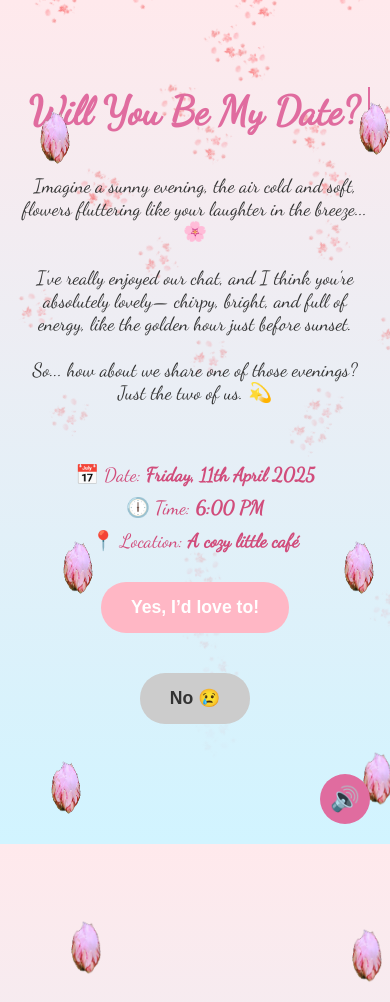
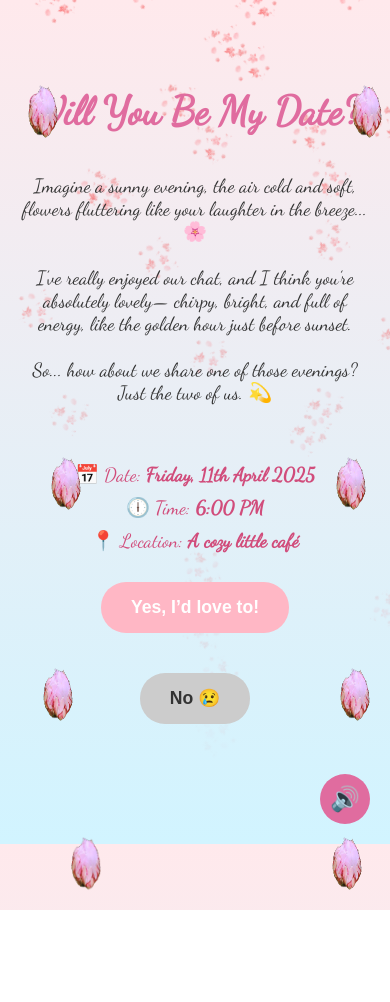
Before and after one commit to YashKarpe96/date-invite, a plain HTML site: page index.html in a window 390 px wide. Shown: the top 1002 px of the page. After the commit the page ends 910 px from the top, so only its background shows below. Drawn offline with Linux system fonts and the light colour scheme.

Commit message:
Update index.html

```diff
--- a/index.html
+++ b/index.html
@@ -189,26 +189,26 @@
 
         /* Desktop Flower Positions */
         #flower1 { top: 10vh; left: 7vw; }
-        #flower2 { top: 24vh; left: 20vw; }
-        #flower3 { top: 40vh; left: 30vw; }
-        #flower4 { top: 60vh; left: 40vw; }
-        #flower5 { top: 61vh; left: 50vw; }
-        #flower6 { top: 39vh; left: 60vw; }
-        #flower7 { top: 25vh; left: 70vw; }
+        #flower2 { top: 30vh; left: 20vw; }
+        #flower3 { top: 50vh; left: 30vw; }
+        #flower4 { top: 70vh; left: 40vw; }
+        #flower5 { top: 70vh; left: 50vw; }
+        #flower6 { top: 50vh; left: 60vw; }
+        #flower7 { top: 30vh; left: 70vw; }
         #flower8 { top: 11vh; left: 82vw; }
 
         @media screen and (max-width: 768px)
         {
             .flower { transform: scale(0.5); }
 
-            #flower1 { top: 4vh; left: -15vw; }
-            #flower2 { top: 55vh; left: -9vw; }
-            #flower3 { top: 81vh; left: -12vw; }
-            #flower4 { top: 100vh; left: -7vw; }
-            #flower5 { top: 101vh; left: 65vw; }
-            #flower6 { top: 80vh; left: 68vw; }
-            #flower7 { top: 55vh; left: 63vw; }
-            #flower8 { top: 3vh; left: 67vw; }
+            #flower1 { top: 1vh; left: -18vw; }
+            #flower2 { top: 45vh; left: -12vw; }
+            #flower3 { top: 70vh; left: -14vw; }
+            #flower4 { top: 90vh; left: -7vw; }
+            #flower5 { top: 90vh; left: 60vw; }
+            #flower6 { top: 70vh; left: 62vw; }
+            #flower7 { top: 45vh; left: 61vw; }
+            #flower8 { top: 1vh; left: 65vw; }
         }
 
         @media screen and (min-width: 769px)
```
